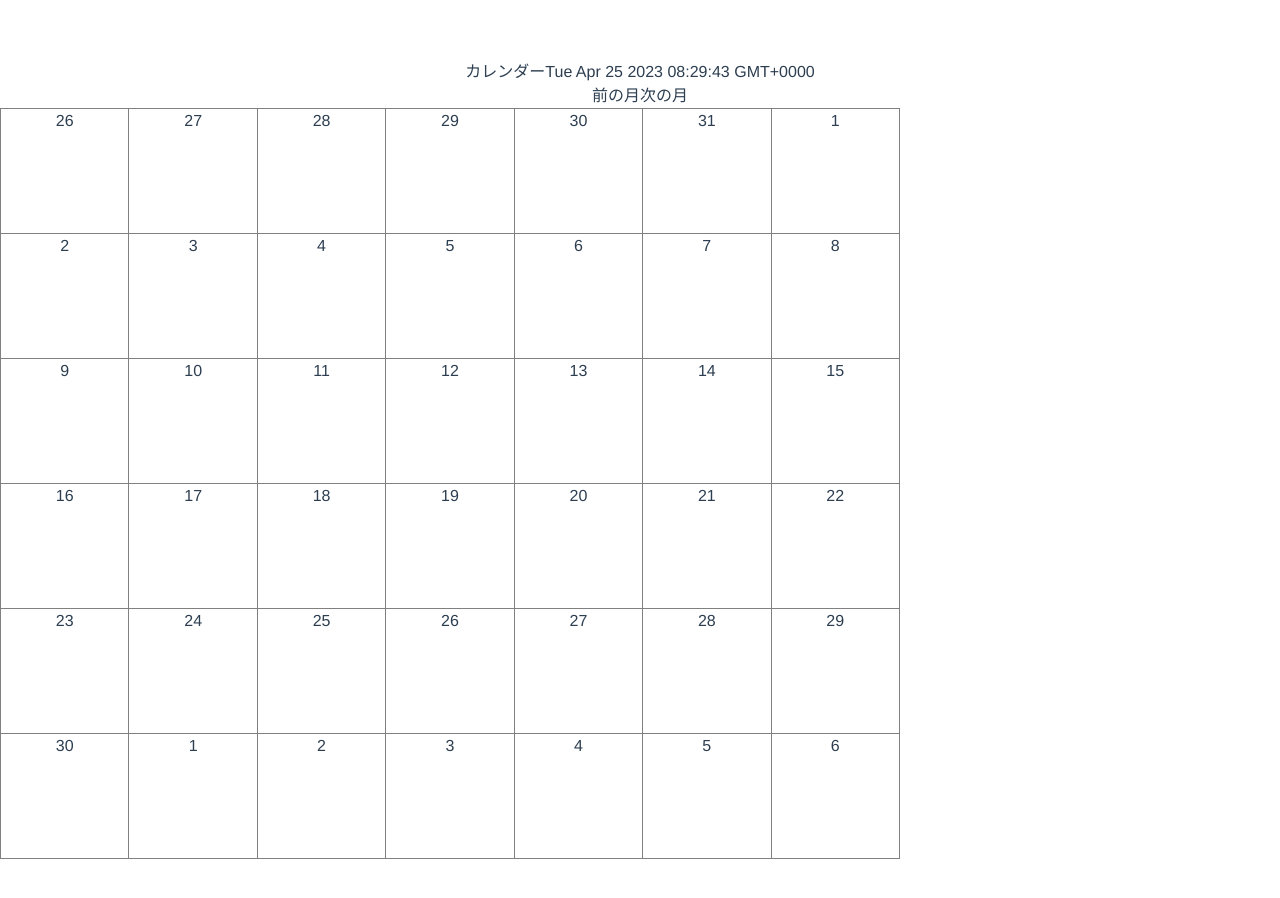
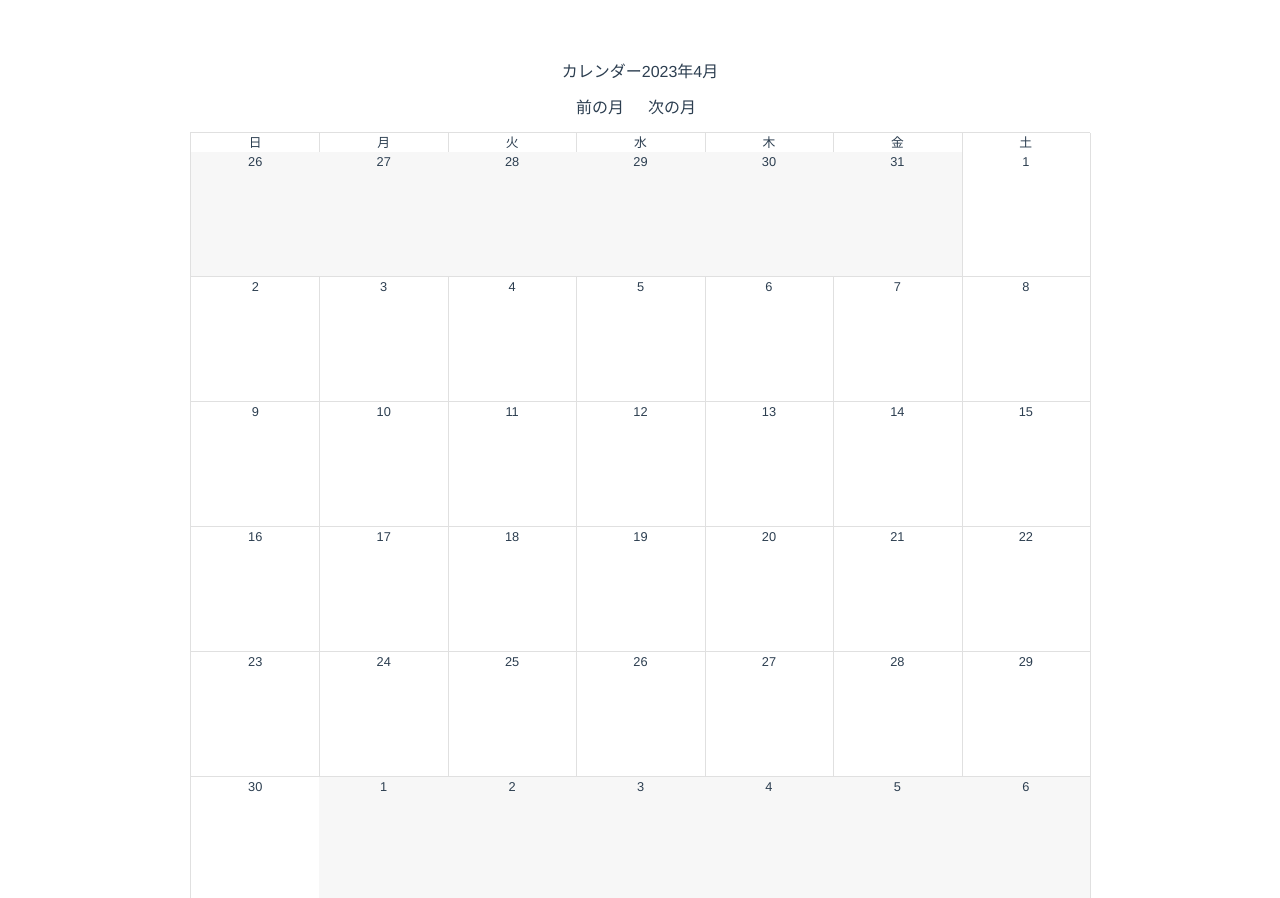
Before and after one commit to arakawakengo/dAIary, a Vue app in the folder templates/: page /calendar in a window 1280 px wide. Shown: the top 898 px of the page. Before the commit the page ends 859 px from the top, so only its background shows below. Built offline with nearby package versions, Linux system fonts and the light colour scheme.

Commit message:
add Date

```diff
--- a/templates/src/router/index.js
+++ b/templates/src/router/index.js
@@ -6,7 +6,7 @@ import DiaryCreate from "../views/DiaryCreate";
 import DiaryList from "../views/DiaryList";
 import DiaryDetail from "../views/DiaryDetail"
 import Profile from "../views/Profile"
-import Calendar from"../views/calendar"
+import Calendar from"../views/Calendar"
 import Comment from "../views/Comment"
 //import UpLoad from "@/views/UpLoad.vue";
 //import ComMent from "@/views/ComMent.vue";
--- a/templates/src/views/Calendar.vue
+++ b/templates/src/views/Calendar.vue
@@ -1,27 +1,37 @@
 <template>
-  <h2>カレンダー{{ currentDate }}</h2>
-  <button @click="prevMonth">前の月</button>
-  <button @click="nextMonth">次の月</button>
-  <div style="max-width:900px;border-top:1px solid gray;">
+  <div class="content">
+    <h2>カレンダー{{ displayDate }}</h2>
+    <div class="button-area">
+      <button @click="prevMonth" class="button">前の月</button>
+      <button @click="nextMonth" class="button">次の月</button>
+    </div>
+    <div class="calendar">
+      <div class="calendar-weekly">
+    <div class="calendar-youbi" v-for="n in 7" :key="n">
+      {{ youbi(n-1) }}
+    </div>
+    </div>
+
       <div
+        class="calendar-weekly"
         v-for="(week, index) in calendars"
         :key="index"
-      style="display:flex;border-left:1px solid gray"
       >
         <div
+          class="calendar-daily"
+          :class="{outside: currentMonth !== day.month}"
           v-for="(day, index) in week"
           :key="index"
-        style="
-            flex:1;min-height:125px;
-            border-right:1px solid gray;
-            border-bottom:1px solid gray
-          "
         >
+          <div class="calendar-day">
             {{ day.day }}
           </div>
         </div>
       </div>
+    </div>
+  </div>
 </template>
+
 <script>
 import moment from "moment";
 export default {
@@ -49,13 +59,16 @@ export default {
       const weekNumber = Math.ceil(endDate.diff(startDate, "days") / 7);
 
       let calendars = [];
+      let calendarDate = this.getStartDate();
+
       for (let week = 0; week < weekNumber; week++) {
         let weekRow = [];
         for (let day = 0;  day < 7; day++) {
           weekRow.push({
-            day: startDate.get("date"),
+            day: calendarDate.get("date"),
+            month: calendarDate.format("YYYY-MM"),
           });
-          startDate.add(1, "days");
+          calendarDate.add(1, "days");
         }
         calendars.push(weekRow);
       }
@@ -67,11 +80,64 @@ export default {
     prevMonth() {
       this.currentDate = moment(this.currentDate).subtract(1, "month");
     },
+    youbi(dayIndex) {
+    const week = ["日", "月", "火", "水", "木", "金", "土"];
+    return week[dayIndex];
+    },
   },
   computed: {
     calendars() {
       return this.getCalendar();
     },
+    displayDate(){
+      return this.currentDate.format('YYYY[年]M[月]')
+    },
+    currentMonth(){
+    return this.currentDate.format('YYYY-MM')
+    },
   },
 }
 </script>
+
+<style>
+.content{
+  margin:2em auto;
+  width:900px;
+}
+.button-area{
+  margin:0.5em 0;
+}
+.button{
+  padding:4px 8px;
+  margin-right:8px;
+}
+.calendar{
+  max-width:900px;
+  border-top:1px solid #E0E0E0;
+  font-size:0.8em;
+}
+.calendar-weekly{
+  display:flex;
+  border-left:1px solid #E0E0E0;
+  /* background-color: black; */
+}
+.calendar-daily{
+  flex:1;
+  min-height:125px;
+  border-right:1px solid #E0E0E0;
+  border-bottom:1px solid #E0E0E0;
+  margin-right:-1px;
+}
+.calendar-day{
+  text-align: center;
+}
+.calendar-youbi{
+  flex:1;
+  border-right:1px solid #E0E0E0;
+  margin-right:-1px;
+  text-align:center;
+}
+.outside{
+  background-color: #f7f7f7;
+}
+</style>
```
Lines whose indentation alone changed are shown as unchanged.
